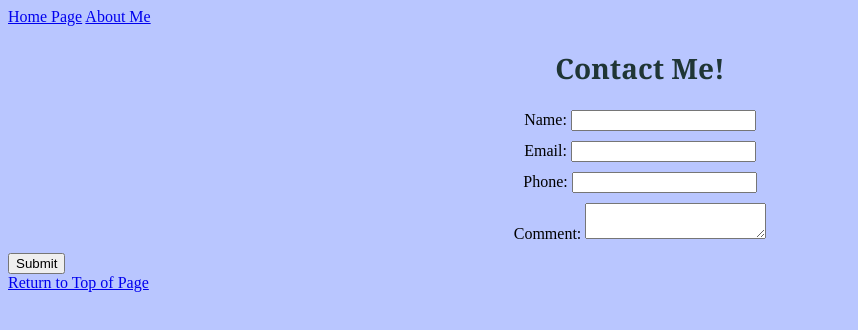
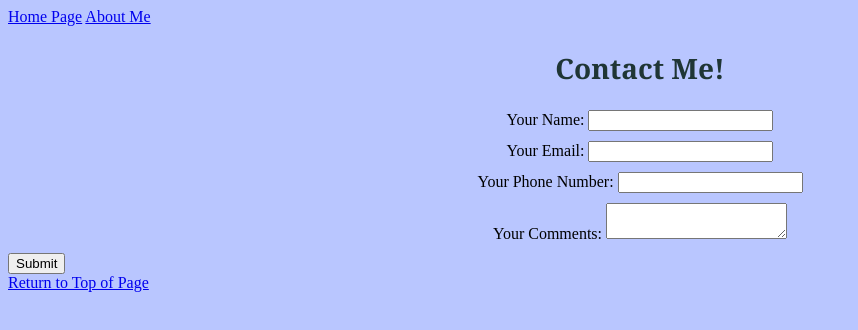
Before and after one commit to tokidokitompki/web_dev_project, a plain HTML site: page contact.html in a window 1280 px wide. Shown: the whole page, without its empty margins (0-858 px from the left). Drawn offline with Linux system fonts and the light colour scheme.

Commit message:
Update contact.html

```diff
--- a/contact.html
+++ b/contact.html
@@ -18,9 +18,7 @@
         .form-input{
             text-align: center;
         }
-        .submit{
-            text-align: center;
-        }
+
     </style>
 </head>
 <body style="background-color:rgb(185, 198, 255)">
@@ -31,25 +29,26 @@
     <form id="contact-form" method="POST" action="sendmail.php">
         <div class="form-row form-error" style="display:none;"></div>
         <div class="form-row">
-          <label for="contact-form-name">Name:</label>
+          <label for="contact-form-name">Your Name:</label>
           <input id="contact-form-name" class="form-input" type="text" name="name" required>
         </div>
         <div class="form-row">
-          <label for="contact-form-email">Email:</label>
+          <label for="contact-form-email">Your Email:</label>
           <input id="contact-form-email" class="form-input" type="email" name="email" required>
         </div>
         <div class="form-row">
-          <label for="contact-form-phone">Phone:</label>
+          <label for="contact-form-phone">Your Phone Number:</label>
           <input id="contact-form-phone" class="form-input" type="tel" name="phone">
         </div>
         <div class="form-row">
-          <label for="contact-form-comment">Comment:</label>
+          <label for="contact-form-comment">Your Comments:</label>
           <textarea id="contact-form-comment" class="form-input" name="comment" required></textarea>
         </div>
         <button type="submit">Submit</button>
       </form>
 
 
+
     <a href="#">Return to Top of Page</a>
 </body>
 </html>
```
